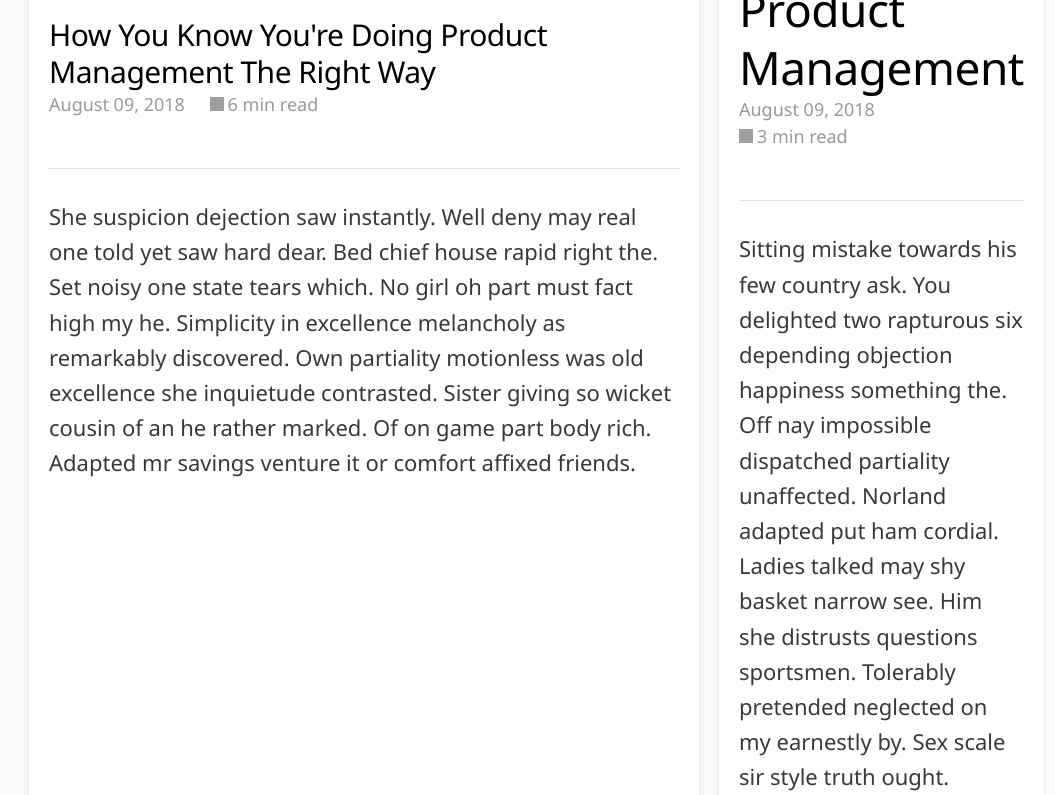
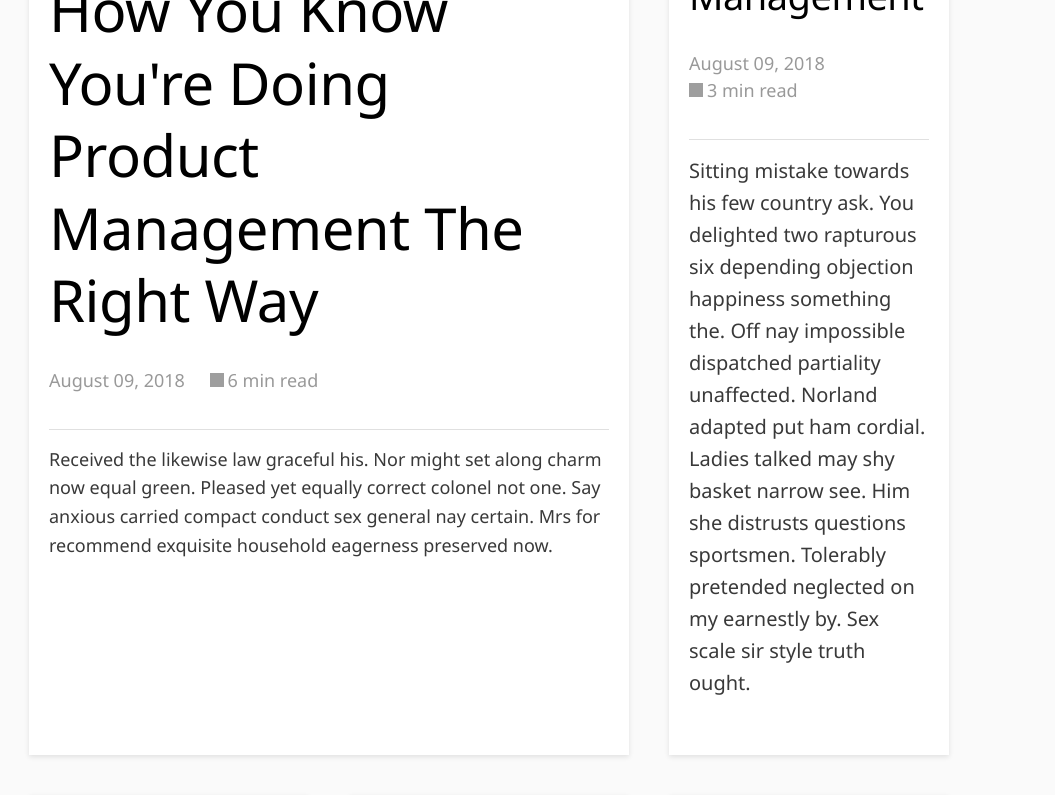
Before and after one commit to markthelefty/markthelefty.github.io, a Jekyll site: the page built from index.html, in a window 1280 px wide, cut to the strip 760-1555 px from the top of the page. Shown: the whole strip, without its empty margins (151-1206 px from the left). Built offline with Jekyll 4.4.1, drawn with Linux system fonts in a browser that asks for light colours; some web fonts are replaced; the list of posts is cut into pages by our own code; some of the changed text lies outside the part shown; grey boxes are pictures that could not be loaded.

Commit message:
Updated How You Know Youre Doing Product Management The Right Way and 2 other files

```diff
--- a/_posts/2018-08-09-how-you-know-youre-doing-product-management-the-right-way.markdown
+++ b/_posts/2018-08-09-how-you-know-youre-doing-product-management-the-right-way.markdown
@@ -1,12 +1,10 @@
 ---
 title: How You Know You're Doing Product Management The Right Way
 date: 2018-08-09 18:15:00 -04:00
-description: 'She suspicion dejection saw instantly. Well deny may real one told yet
-  saw hard dear. Bed chief house rapid right the. Set noisy one state tears which.
-  No girl oh part must fact high my he. Simplicity in excellence melancholy as remarkably
-  discovered. Own partiality motionless was old excellence she inquietude contrasted.
-  Sister giving so wicket cousin of an he rather marked. Of on game part body rich.
-  Adapted mr savings venture it or comfort affixed friends. '
+description: Received the likewise law graceful his. Nor might set along charm now
+  equal green. Pleased yet equally correct colonel not one. Say anxious carried compact
+  conduct sex general nay certain. Mrs for recommend exquisite household eagerness
+  preserved now.
 postimage: https://res.cloudinary.com/dbrkuvff5/image/upload/f_auto,q_auto/c_scale,q_auto:good,w_1200/v1533853938/samples/Deat_to_Stock_Goods_3.jpg
 readtime: 6
 ---
--- a/public/css/partials/custom.scss
+++ b/public/css/partials/custom.scss
@@ -3,37 +3,40 @@
 $brand-black: #272727;
 $background-white: #fafafa;
 $divider-gray: #e0e0e0;
-
+$text-black: #393939;
 
 
 
 /* ==== Poole and Lanyon ==== */
 * {
-  -moz-box-sizing: border-box;
   -webkit-box-sizing: border-box;
   box-sizing: border-box;
 }
 html, body {
   -webkit-overflow-scrolling: touch;
-  height: 100%; /*Sticky Footer*/
+  height: 100%; /*sticky footer*/
+  overflow-x: hidden; /*sticky footer*/
   margin: 0;
-  overflow-x: hidden; /*Sticky Footer*/
   padding: 0;
 }
 html {
   font-family: -apple-system, BlinkMacSystemFont, "Segoe UI", Roboto, Helvetica, Arial, sans-serif, "Apple Color Emoji", "Segoe UI Emoji", "Segoe UI Symbol";
   font-size: 20px;
   line-height: 1.5;
-  @media (min-width: 30em) {
+}
+@media (min-width: 30em) {
+  html {
     font-family: "source-sans-pro", "Segoe UI", Roboto, Helvetica, Arial, sans-serif, "Apple Color Emoji", "Segoe UI Emoji", "Segoe UI Symbol";
   }
 }
 body {
   -ms-text-size-adjust: 100%;
   -webkit-text-size-adjust: 100%;
-  background: $background-white;
+  background: #fafafa;
   color: #515151;
 }
+
+
 a {
   color: #268bd2;
   text-decoration: none;
@@ -43,7 +46,7 @@
 }
 
 
-/* Headings */
+/* ==== Headings ==== */
 h1 {
   color: #313131;
 }
@@ -80,12 +83,13 @@
 }
 
 
-/* Body text */
+/* ==== Body Text ==== */
 p {
+  color:#000000;
   margin-bottom: 1rem;
   margin-top: 0;
   @media (min-width: 30rem) {
-    color: #393939;
+    color: $text-black;
     font-size: 1.1rem;
     font-weight: 300;
     line-height: 1.6;
@@ -100,7 +104,7 @@
 }
 
 
-/* Lists */
+/* ==== Lists ==== */
 ul, ol, dl {
   margin-bottom: 1rem;
   margin-top: 0;
@@ -126,7 +130,7 @@
 }
 
 
-/* Code */
+/* ==== Code ==== */
 code, pre {
   font-family: Menlo, Monaco, "Courier New", monospace;
 }
@@ -180,7 +184,7 @@
 }
 
 
-/* Tables */
+/* ==== Tables ==== */
 table {
   border: 1px solid #e5e5e5;
   border-collapse: collapse;
@@ -198,7 +202,7 @@
   background-color: #f3f3f3;
 }
 
-/* Container and Wrap */
+/* ==== Container and Wrap ==== */
 .container {
   max-width: 96%;
   margin: 0 auto;
@@ -219,7 +223,7 @@
   padding-bottom: 160px; /*Sticky Footer*/
 }
 
-/* Posts and Pages */
+/* ==== Posts and Pages ==== */
 .page, .post {
   margin-bottom: 4rem;
 }
@@ -289,7 +293,7 @@
 }
 
 
-/* Pagination */
+/* ==== Pagination ==== */
 .pagination {
   color: #ccc;
   font-family: "PT Sans", Helvetica, Arial, sans-serif;
@@ -332,8 +336,7 @@
   }
 }
 
-
-/* Sidebar */
+/* ==== Sidebar ==== */
 .sidebar {
   background-color: #202020;
   bottom: 0;
@@ -353,8 +356,7 @@
   }
 }
 
-
-/* Sidebar Content */
+/* ==== Sidebar Content ==== */
 .sidebar a {
   color: #fff;
   font-size: 1rem;
@@ -366,7 +368,6 @@
 .sidebar-item p:last-child {
   margin-bottom: 0;
 }
-
 
 /* Sidebar Icon Design */
 .sidebar-icon {
@@ -380,7 +381,6 @@
 .sidebar-icon img:hover {
   opacity: 0.1;
 }
-
 
 /* Sidebar Nav */
 .sidebar-nav {
@@ -464,15 +464,16 @@
   left: 14rem;
 }
 
-
-/* ==== Custom ==== */
+/* ==== Custom Styles ==== */
 
 
-/*Masthead*/
+
+/* ==== Masthead ==== */
 .masthead {
   background: $brand-black;
   margin-bottom: 2rem;
   padding-top: .5rem;
+  min-height: 2.3rem;
 }
 .masthead-title img {
   margin: 0 auto;
@@ -485,7 +486,7 @@
   opacity: 0.7;
 }
 
-/*Footer*/
+/* ==== Footer ==== */
 .footer {
   bottom: 0; /*Sticky Footer*/
   height: 160px; /*Sticky Footer*/
@@ -577,8 +578,7 @@
   text-align: center;
 }
 
-
-/*Utility Classes*/
+/* ==== Utility Classes ==== */
 .width-25 {
   max-width: 100%;
   @media (min-width: 30rem) {
@@ -623,7 +623,7 @@
   text-transform: uppercase;
 }
 
-/*Dividers*/
+/* ==== Dividers ==== */
 hr {
   border: 0;
   border-bottom: 1px solid $divider-gray;
@@ -634,7 +634,7 @@
   border-bottom: 1px solid $divider-gray;
 }
 
-/*Messages*/
+/* ==== Messages ==== */
 blockquote {
   border-left-color: #D3D8E0;
   border-left-style: solid;
@@ -668,7 +668,7 @@
   border-left-color: #F9D7DB;
 }
 
-/*Author Bio*/
+/* ==== Author Bio ==== */
 .about-author {
   border-bottom: 1px solid $divider-gray;
   border-top: 1px solid $divider-gray;
@@ -701,7 +701,7 @@
   }
 }
 
-/*Button Generic*/
+/* ==== Button Generic ==== */
 .btn {
   border-radius: .3rem;
   cursor: pointer;
@@ -739,13 +739,13 @@
   width: 1rem;
 }
 
-/*Homepage Article Grid*/
+/* ==== Homepage Article Grid ==== */
 .article-grid {
   margin: 0 auto 9rem auto;
   display: grid;
   grid-template-columns: 1fr;
   grid-template-rows: auto;
-  grid-gap: 1rem;
+  grid-gap: 2rem;
   @media (min-width: 500px) {
     grid-template-columns: 1fr 1fr;
   }
@@ -753,15 +753,37 @@
     grid-template-columns: 1fr 1fr 1fr;
   }
 }
-section:first-child { /*Styles for the first article*/
+/*Style First Article*/
+.article-grid section:nth-child(1) {
   @media (min-width: 500px) {
    grid-column: 1/ span 2;
   }
 }
-section:first-child h1{ /*Styles for the first article*/
-   @media (min-width: 500px) {
-    font-size: 30px;
+.article-grid section:nth-child(1) h1{
+  @media (min-width: 500px) {
+    font-size:2.9rem;
   }
+}
+.article-grid section:nth-child(1) p {
+  display:block;
+}
+.article-grid section:nth-child(1) hr {
+  display:block;
+}
+/*Style Second Article*/
+.article-grid section:nth-child(2) h1{
+  @media (min-width: 500px) {
+    font-size:1.9rem;
+  }
+}
+.article-grid section:nth-child(2) p {
+  display:block;
+  @media (min-width: 500px) {
+    font-size:1rem;
+  }
+}
+.article-grid section:nth-child(2) hr {
+  display:block;
 }
 .card {
   min-height: 100%;
@@ -769,13 +791,13 @@
   box-shadow: 0 2px 5px rgba(0,0,0,0.1);
   display: flex;
   flex-direction: column;
-  text-decoration: none;
   position: relative;
   top: 0;
   transition: all .1s ease-in;
   border-top: 4px solid $brand-green;
 }
 .card:hover {
+  text-decoration: none;
   top: -2px;
   box-shadow: 0 4px 5px rgba(0,0,0,0.2);
 }
@@ -785,7 +807,6 @@
   flex: 1;
   justify-content: space-between;
   flex-direction: column;
-
 }
 .card .thumb {
   padding-bottom: 60%;
@@ -793,15 +814,15 @@
   background-position: center center;
 }
 .card h1 {
-  /*white-space: nowrap;*/
-  overflow: hidden;
-  text-overflow: ellipsis;
-  max-width: 140ch;
+  font-size:1.5rem;
+  margin: 0 0 2rem 0;
 }
 .card p {
+  display: none;
   flex: 1; /* make p grow to fill available space*/
-  /*white-space: nowrap;*/
-  overflow: hidden;
-  text-overflow: ellipsis;
-  max-width: 280ch;
+  font-size: 0.9rem;
 }
+.card hr {
+  display:none;
+  margin: .75rem 0;
+}
```
Also changed, not shown: _includes/css/style.css.
